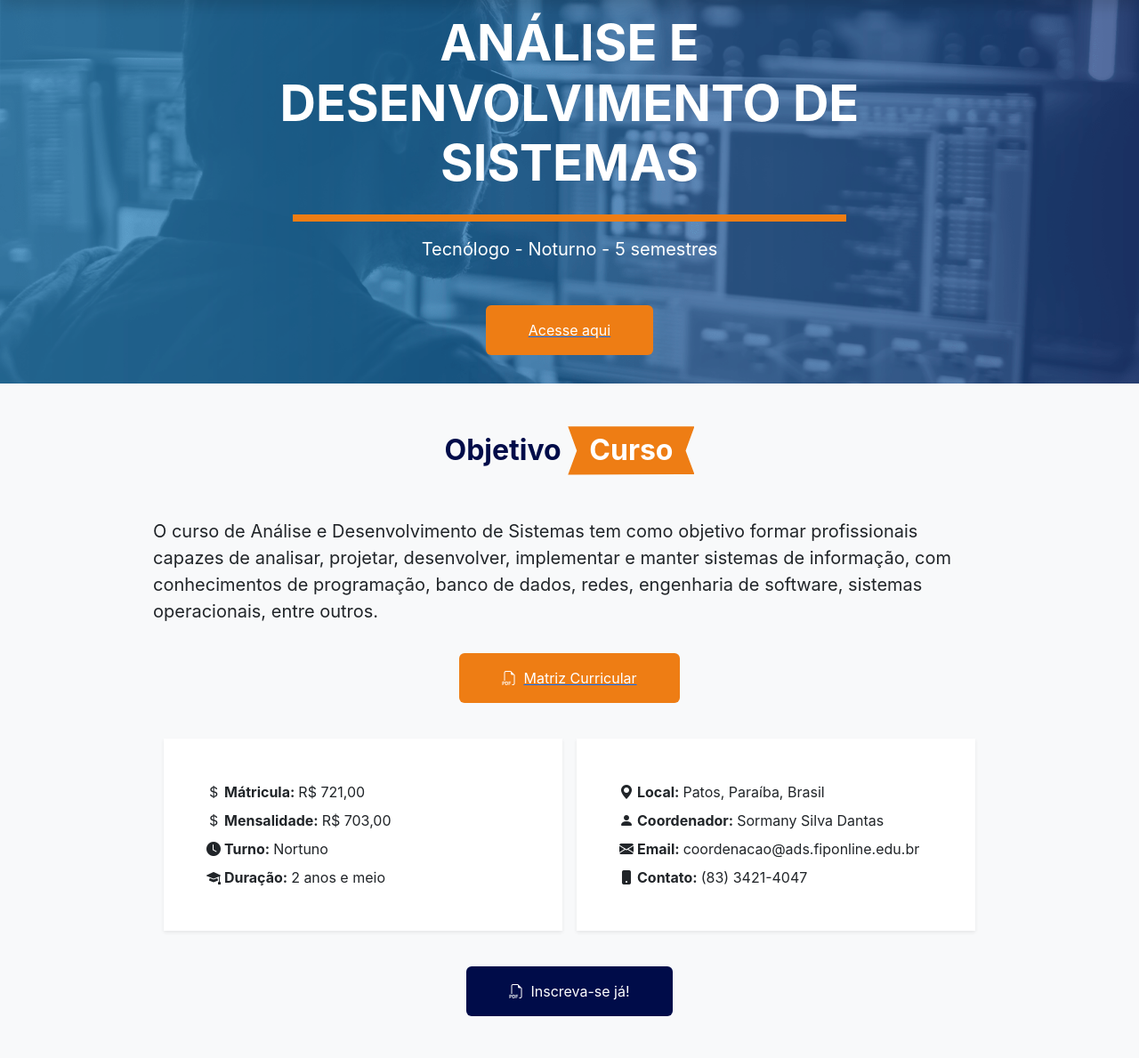
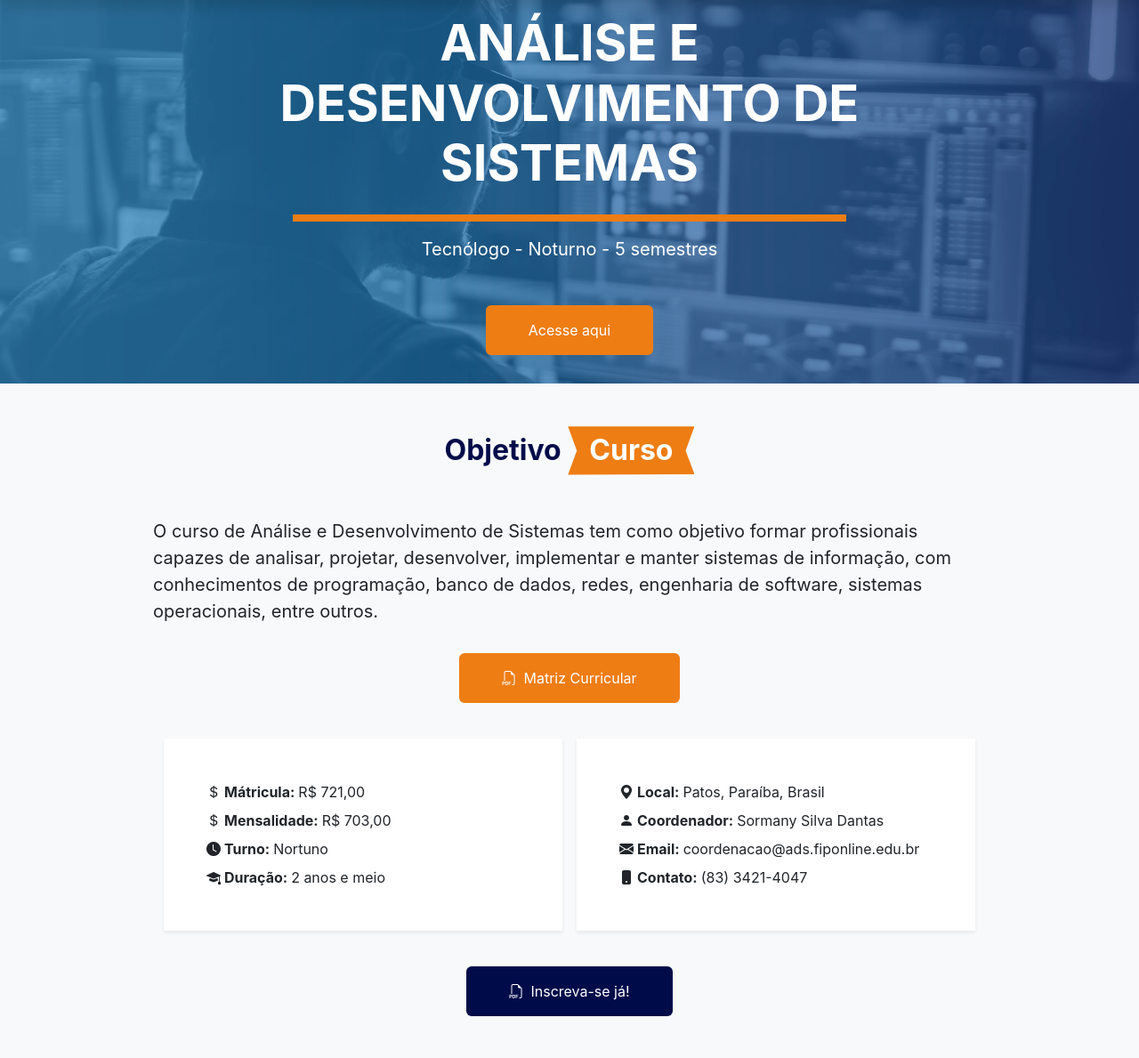
Before and after one commit to samuelvbernardo/ADS_Website, a Django app: template adsproject/templates/index.html in a window 1280 px wide. Shown: the part 146-1335 px from the top of the page at 89% size. Run offline with Django 3.2, Linux system fonts and the light colour scheme; the template is opened without the code that fills it, so the values that code supplies are empty; some libraries are stand-ins or nearby versions.

Commit message:
pequenas alterações na tela de inicio e matriz curricular

```diff
--- a/adsproject/templates/index.html
+++ b/adsproject/templates/index.html
@@ -15,7 +15,7 @@
                 <p class="fs-5 text-white">Tecnólogo - Noturno - 5 semestres</p>
             </div>
 
-            <a href="https://unifip.com.br/cursos/analise-e-desenvolvimento-de-sistemas/" target="_blank" rel="noopener noreferrer"><button class="btn btn-expand btn-secondary no-border text-white px-5 py-3 my-3 w-auto d-flex gap-2">Acesse aqui</button></a>
+            <a href="https://unifip.com.br/cursos/analise-e-desenvolvimento-de-sistemas/" target="_blank" rel="noopener noreferrer" style="text-decoration:none;"><button class="btn btn-expand btn-secondary no-border text-white px-5 py-3 my-3 w-auto d-flex gap-2">Acesse aqui</button></a>
         </div>
     </section>
 
@@ -29,7 +29,7 @@
                 analisar, projetar, desenvolver, implementar e manter sistemas de informação, com conhecimentos de
                 programação, banco de dados, redes, engenharia de software, sistemas operacionais, entre outros.</p>
 
-             <a href="{% url 'matriz_curricular' %}">
+             <a href="{% url 'matriz_curricular' %}" style="text-decoration:none;">
                 <button class="btn btn-expand btn-secondary no-border text-white px-5 py-3 my-3 w-auto d-flex gap-2">
                     <i class="bi bi-filetype-pdf"></i>Matriz Curricular
                 </button>
--- a/adsproject/templates/matriz_curricular.html
+++ b/adsproject/templates/matriz_curricular.html
@@ -12,7 +12,7 @@
 <section class="bg-title text-white text-center py-5 d-flex align-items-center justify-content-center flex-column">
     <h1 class="fw-bold fs-0">MATRIZ CURRICULAR</h1>
     <div class="bg-orange p-1 my-3" style="width: 150px;"></div>
-    <p class="lead text-light">Curso de Análise e Desenvolvimento de Sistemas - Turno Noite</p>
+    <p class="lead text-light">Curso de Análise e Desenvolvimento de Sistemas - Noturno</p>
 </section>
 {% endblock %}
 
```
